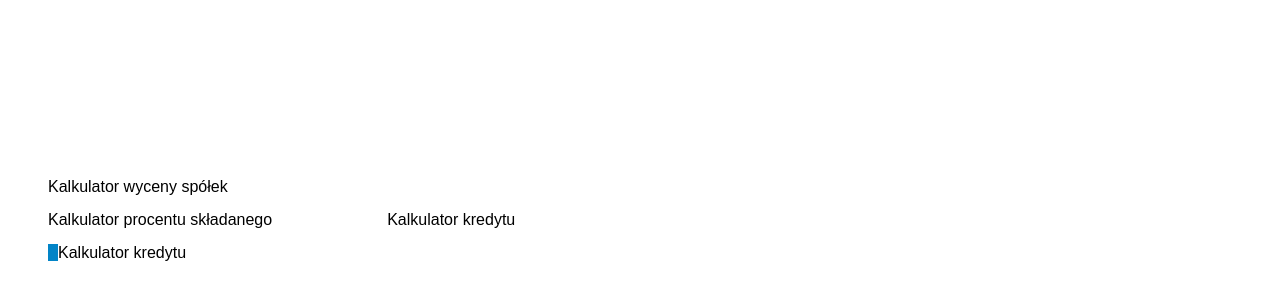
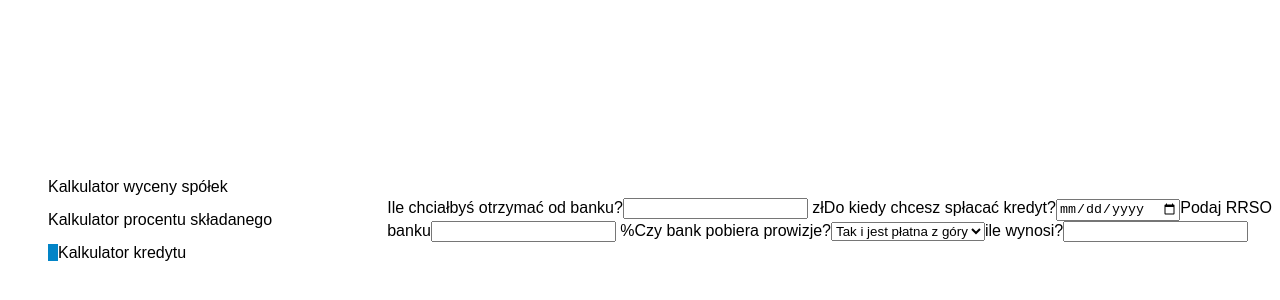
Before and after one commit to Sensaz/FinanceCalc, a React (Create React App) app: page /creditCalc in a window 1280 px wide. Shown: the part 188-488 px from the top of the page. Built offline with nearby package versions, Linux system fonts and the light colour scheme.

Commit message:
FirsCommit

```diff
--- a/src/Components/creditCalc/CreditCalc.jsx
+++ b/src/Components/creditCalc/CreditCalc.jsx
@@ -1,5 +1,35 @@
 const CreditCalc = () => {
-  return <div>Kalkulator kredytu</div>;
+  return (
+    <div>
+      <form>
+        <label htmlFor="credit">
+          Ile chciałbyś otrzymać od banku?
+          <input type="number" id="credit" /> zł
+        </label>
+
+        <label htmlFor="date">
+          Do kiedy chcesz spłacać kredyt?
+          <input type="date" id="date" />
+        </label>
+
+        <label htmlFor="rrso">
+          Podaj RRSO banku
+          <input type="text" id="rrso" /> %
+        </label>
+
+        <label htmlFor="commission">
+          Czy bank pobiera prowizje?
+          <select id="commission">
+            <option value="yes-top">Tak i jest płatna z góry</option>
+            <option value="yes-bottom">Tak i jest płatna z dołu</option>
+            <option value="no">Nie</option>
+          </select>
+          ile wynosi?
+          <input type="number" />
+        </label>
+      </form>
+    </div>
+  );
 };
 
 export default CreditCalc;
```
